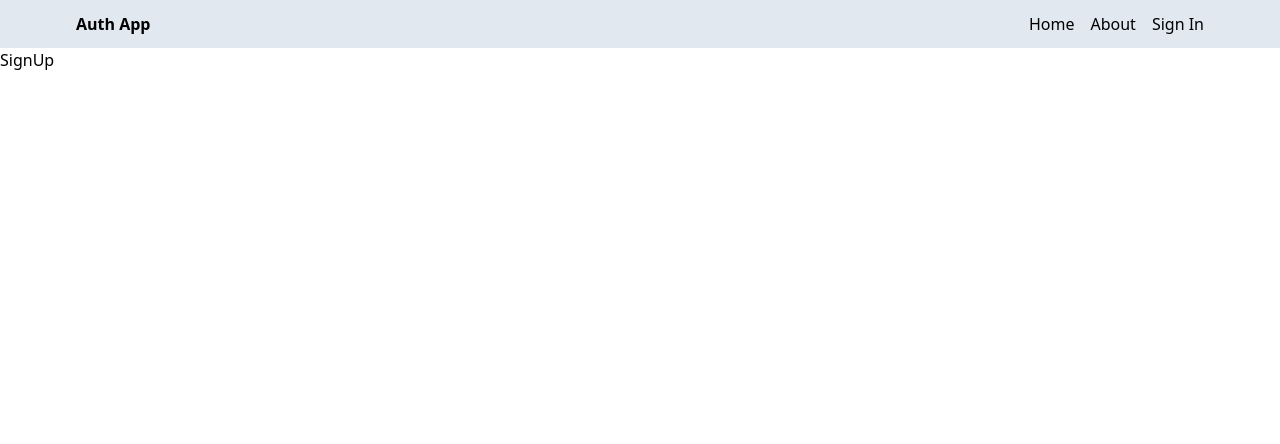
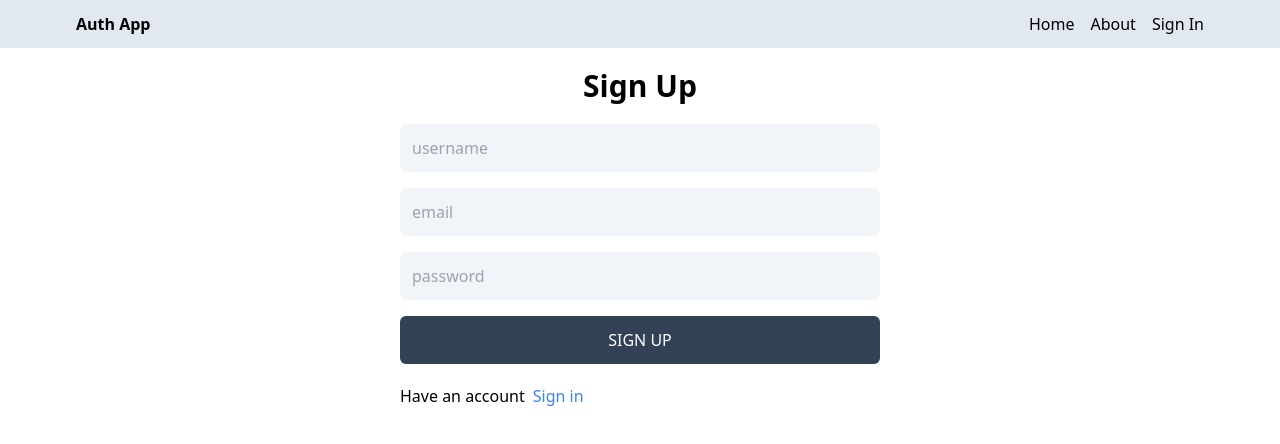
Before and after one commit to rdeepak74/Auth, a React (Vite) app in the folder client/: page /sign-up in a window 1280 px wide. Shown: the top 444 px of the page. Built offline with nearby package versions, Linux system fonts and the light colour scheme.

Commit message:
created sign up page ui

```diff
--- a/client/src/pages/SignUp.jsx
+++ b/client/src/pages/SignUp.jsx
@@ -1,5 +1,38 @@
 import React from 'react'
-
+import { Link } from 'react-router-dom'
 export default function SignUp() {
-  return <div>SignUp</div>
+  return (
+    <div className="max-w-lg mx-auto">
+      <h1 className="text-3xl text-center font-semibold my-5">Sign Up</h1>
+      <form className="flex flex-col gap-4 mx-4">
+        <input
+          type="text"
+          placeholder="username"
+          id="username"
+          className="bg-slate-100 outline-none rounded-md p-3"
+        />
+        <input
+          type="email"
+          placeholder="email"
+          id="email"
+          className="bg-slate-100 outline-none rounded-md p-3"
+        />
+        <input
+          type="password"
+          placeholder="password"
+          id="password"
+          className="bg-slate-100 outline-none rounded-md p-3"
+        />
+        <button className="bg-slate-700 text-white p-3 rounded-md uppercase hover:opacity-95 disabled:opacity-80">
+          Sign Up
+        </button>
+      </form>
+      <div className="flex gap-2 mt-5 mx-4">
+        <p>Have an account</p>
+        <Link to="/sign-in">
+          <span className="text-blue-500">Sign in</span>
+        </Link>
+      </div>
+    </div>
+  )
 }
```
